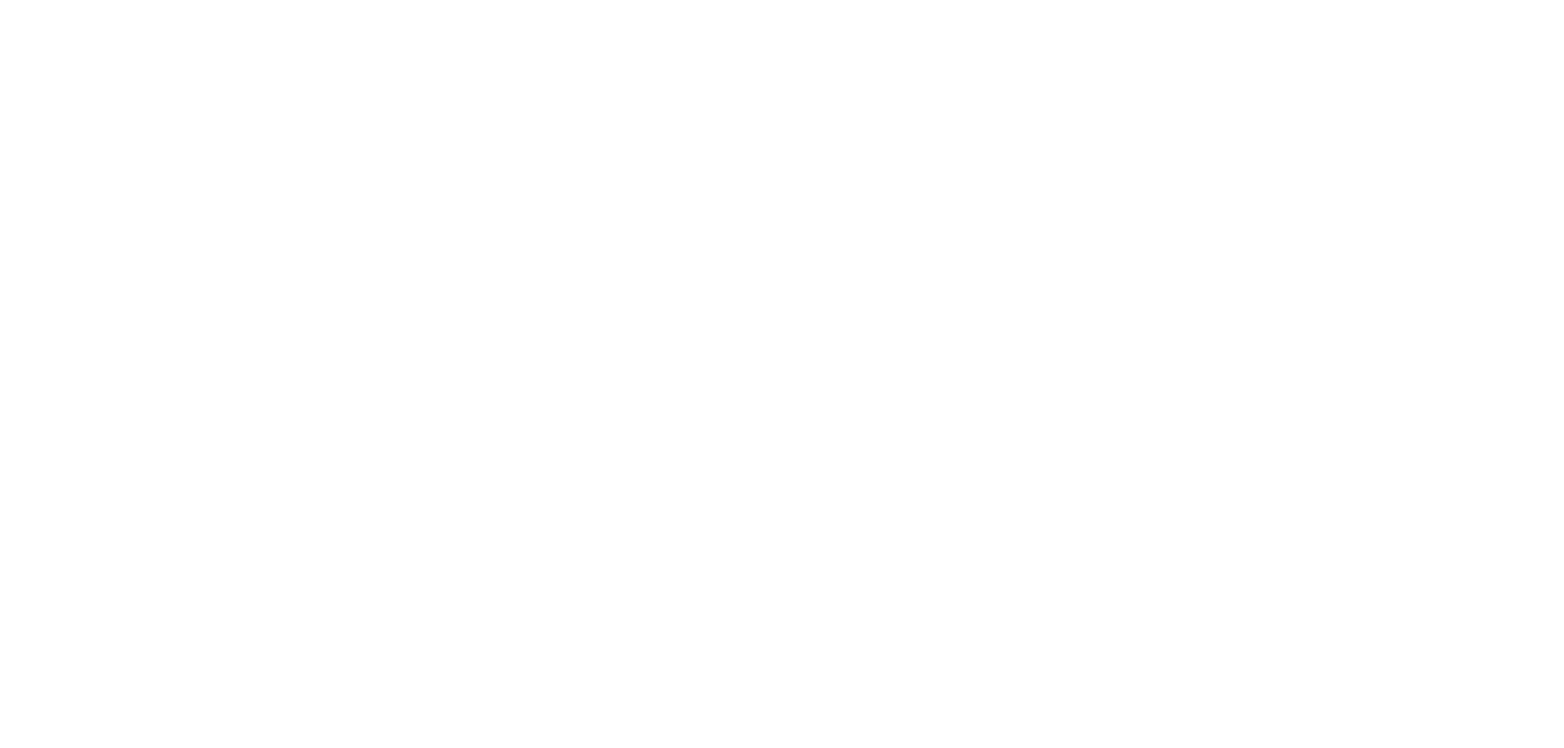
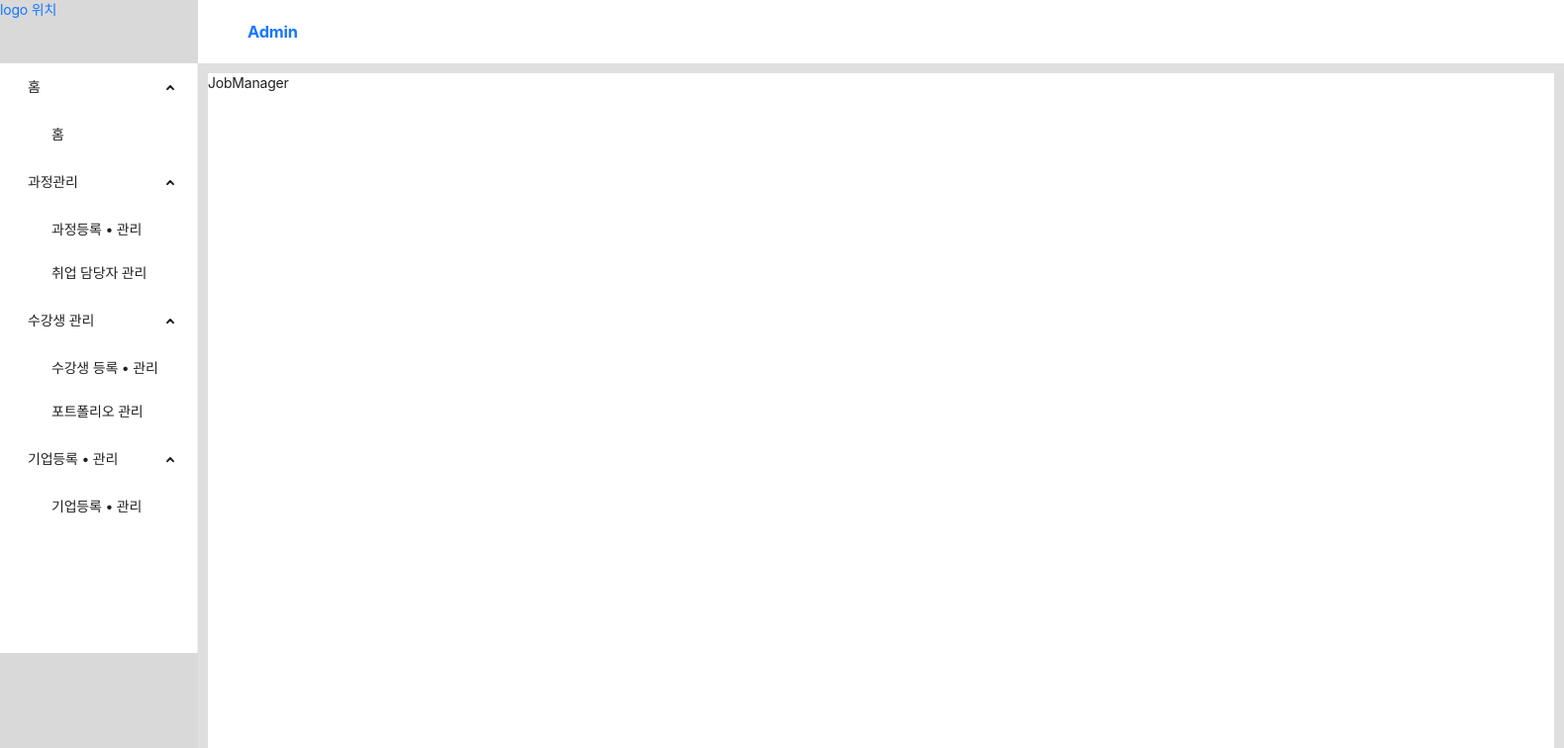
Before and after one commit to gyeongisung/greenJobGO-Front-Admin, a React (Create React App) app: page /jobmanager in a window 1280 px wide. Shown: the top 756 px of the page at 99% size, 1580 px wide, since content can reach past the window. Built offline with nearby package versions, Linux system fonts and the light colour scheme; a web font is replaced by a local one.

Commit message:
feat : 관리자 페이지 전체 레이아웃 수정

```diff
--- a/package.json
+++ b/package.json
@@ -11,6 +11,7 @@
     "@testing-library/jest-dom": "^5.17.0",
     "@testing-library/react": "^13.4.0",
     "@testing-library/user-event": "^13.5.0",
+    "antd": "^5.12.5",
     "axios": "^1.6.2",
     "eslint": "^8.56.0",
     "react": "^18.2.0",
--- a/src/App.js
+++ b/src/App.js
@@ -1,7 +1,7 @@
 import "./App.css";
 import { Route, Routes } from "react-router";
 import Login from "./pages/Login";
-import Layout from "./pages/Layout";
+import AdminLayout from "./pages/AdminLayout";
 import Home from "./pages/Home";
 import ClassMgmt from "./pages/ClassMgmt";
 import StudentMgmt from "./pages/StudentMgmt";
@@ -10,22 +10,33 @@
 import PortfolioMgmt from "./pages/PortfolioMgmt";
 import CompanyAuth from "./pages/CompanyAuth";
 import Register from "./pages/Register";
+import JobManager from "./pages/JobManager";
 
 function App() {
   return (
     <>
       <Routes>
-        <Route path="/" element={<Login />}></Route>
-        <Route element={<Layout />}>
+        {/* 로그인 페이지 */}
+        <Route path="/" element={<Login />} />
+        <Route element={<AdminLayout />}>
+          {/* 관리자 인트로 */}
           <Route path="/home" element={<Home />} />
+          {/* 수업 과정 관리 */}
           <Route path="/class" element={<ClassMgmt />} />
+          {/* 취업담당자 관리 */}
+          <Route path="/jobmanager" element={<JobManager />} />
+          {/* 수강생 등록 */}
           <Route path="/register" element={<Register />} />
+          {/* 수강생 관리 */}
           <Route path="/student" element={<StudentMgmt />} />
+          {/* 수강생 포트폴리오 관리 */}
           <Route path="/portfolio" element={<PortfolioMgmt />} />
+          {/* 기업 관리 */}
           <Route path="/company" element={<CompanyMgmt />} />
+          {/* 기업 권한 */}
           <Route path="/companyauth" element={<CompanyAuth />} />
         </Route>
-        <Route path="*" elemen={<NotFound />} />
+        <Route path="*" element={<NotFound />} />
       </Routes>
     </>
   );
--- /dev/null
+++ b/src/components/AsideAdm.js
@@ -0,0 +1,93 @@
+import React from "react";
+import { SideMenuWrap } from "../styles/AsideStyle";
+import Sider from "antd/es/layout/Sider";
+import { Menu } from "antd";
+import SubMenu from "antd/es/menu/SubMenu";
+import { Link } from "react-router-dom";
+
+const AsideAdm = () => {
+  const menuItems = [
+    {
+      key: "home",
+      // icon: <ShoppingOutlined />,
+      title: "홈",
+      items: [{ key: "1", link: "/home", label: "홈" }],
+    },
+    {
+      key: "sub1",
+      // icon: <UserOutlined />,
+      title: "과정관리",
+      items: [
+        {
+          key: "2",
+          link: "/class",
+          label: "과정등록 • 관리",
+        },
+        {
+          key: "3",
+          link: "/jobmanager",
+          label: "취업 담당자 관리",
+        },
+      ],
+    },
+    {
+      key: "sub2",
+      // icon: <ShopOutlined />,
+      title: "수강생 관리",
+      items: [
+        {
+          key: "5",
+          link: "/student",
+          label: "수강생 등록 • 관리",
+        },
+        {
+          key: "6",
+          link: "/portfolio",
+          label: "포트폴리오 관리",
+        },
+      ],
+    },
+    {
+      key: "sub3",
+      // icon: <LaptopOutlined />,
+      title: "기업등록 • 관리",
+      items: [{ key: "8", link: "/company", label: "기업등록 • 관리" }],
+    },
+  ];
+  return (
+    <SideMenuWrap>
+      <Sider
+        style={{
+          height: "100vh",
+        }}
+      >
+        <div className="sidemenu-logo-div">
+          <Link to="/home">logo 위치</Link>
+        </div>
+        <Menu
+          mode="inline"
+          collapsed="true"
+          // defaultSelectedKeys={[defaultSide]}
+          defaultOpenKeys={menuItems.map(item => item.key)}
+        >
+          {menuItems.map(menuItem => (
+            <SubMenu
+              key={menuItem.key}
+              icon={menuItem.icon}
+              title={menuItem.title}
+            >
+              {menuItem.items.map(item => (
+                <Menu.Item key={item.key}>
+                  <Link to={item.link}>{item.label}</Link>
+                </Menu.Item>
+              ))}
+            </SubMenu>
+          ))}
+        </Menu>
+        <div className="end-menu"></div>
+      </Sider>
+    </SideMenuWrap>
+  );
+};
+
+export default AsideAdm;
--- /dev/null
+++ b/src/components/HeaderAdm.js
@@ -0,0 +1,33 @@
+import React from "react";
+import { HeaderWrap } from "../styles/HeaderStyle";
+import { Layout } from "antd";
+import { Link } from "react-router-dom";
+
+const HeaderAdm = () => {
+  const { Header } = Layout;
+
+  const handleClick = () => {
+    return;
+  };
+  return (
+    <>
+      <Layout>
+        <Header
+          style={{
+            background: `#ffffff`,
+          }}
+        >
+          <HeaderWrap>
+            <div>
+              <Link to="/home" onClick={handleClick}>
+                <h3>Admin</h3>
+              </Link>
+            </div>
+          </HeaderWrap>
+        </Header>
+      </Layout>
+    </>
+  );
+};
+
+export default HeaderAdm;
--- /dev/null
+++ b/src/pages/AdminLayout.js
@@ -0,0 +1,120 @@
+import React, { useEffect, useState } from "react";
+import Aside from "../components/AsideAdm";
+import { Outlet, useLocation, useParams } from "react-router";
+import { ContentWrap } from "../styles/LayoutStyle";
+import { Breadcrumb, Layout } from "antd";
+import { Link } from "react-router-dom";
+import { Content } from "antd/es/layout/layout";
+import HeaderAdm from "../components/HeaderAdm";
+import AsideAdm from "../components/AsideAdm";
+
+const AdminLayout = () => {
+  const { Header, Content } = Layout;
+
+  const { pathname } = useLocation();
+  // const { iproduct } = useParams();
+  // pathname에서 /admin/ 는 제외처리
+  // const listPathName = pathname.slice(7);
+
+  // 네비게이션 gnb state
+  // const [breadCrumbGnb, setBreadCrumbGnb] = useState("");
+  // 네비게이션 lnb title state
+  // const [breadCrumbLnbTitle, setBreadCrumbLnbTitle] = useState("");
+  // 네비게이션 lnb path state
+  // const [breadCrumbLnbPath, setBreadCrumbLnbPath] = useState("");
+  // 관리자페이지 - lnb 데이터
+  const lnbData = [
+    {
+      title: "과정등록 • 관리",
+      path: "class",
+    },
+    {
+      title: "취업 담당자 관리",
+      path: "jobmanager",
+    },
+    {
+      title: "수강생 등록 • 관리",
+      path: "student",
+    },
+    {
+      title: "포트폴리오 관리",
+      path: "portfolio",
+    },
+    {
+      title: "기업등록 • 관리",
+      path: "company",
+    },
+  ];
+
+  // 관리자페이지 - 네비게이션 데이터
+  // const breadcrumbItems = [
+  //   {
+  //     title: <Link to="/home">Home</Link>,
+  //   },
+  //   {
+  //     title: breadCrumbGnb,
+  //   },
+  //   {
+  //     title: breadCrumbLnbTitle,
+  //   },
+  // ];
+  // const findPath = lnbData.find(item => item.path === listPathName);
+  // useEffect(() => {
+  //   findPath;
+  //   // gnb 데이터 갱신
+  //   if (pathname.includes("member")) {
+  //     setBreadCrumbGnb("회원관리");
+  //   } else if (pathname.includes("store")) {
+  //     setBreadCrumbGnb("매장관리");
+  //   } else if (pathname.includes("order")) {
+  //     // console.log("order 포함되었어요");
+  //     setBreadCrumbGnb("주문관리");
+  //   } else if (pathname.includes("product")) {
+  //     // console.log("product 포함되었어요");
+  //     setBreadCrumbGnb("상품관리");
+  //   } else {
+  //     // console.log("메인이에요");
+  //     setBreadCrumbGnb("");
+  //   }
+  //   // lnb 데이터 갱신
+  //   if (findPath) {
+  //     setBreadCrumbLnbTitle(findPath.title);
+  //     setBreadCrumbLnbPath(findPath.path);
+  //     // console.log("제목", breadCrumbLnbTitle);
+  //     // console.log("path이름", breadCrumbLnbPath);
+  //   } else {
+  //     setBreadCrumbLnbTitle("");
+  //   }
+  // }, [pathname]);
+  return (
+    <>
+      <Layout>
+        {/* 관리자페이지 - 사이드메뉴 */}
+        <AsideAdm />
+        {/* 관리자페이지 - 네비게이션 */}
+        {/* <div className="breadcrumb-wrap">
+            {breadCrumbLnbTitle !== "" && (
+              <Breadcrumb items={breadcrumbItems} />
+              )}
+            </div> */}
+        {/* <div className="layout-box"> */}
+        {/* 관리자페이지 - 페이지 이름 표시 */}
+        {/* {breadCrumbLnbTitle !== "" && ( */}
+        {/* <div className="pg-title"> */}
+        {/* <h2>{breadCrumbLnbTitle}</h2> */}
+        {/* </div> */}
+        {/* )} */}
+        <ContentWrap>
+          <Layout>
+            <HeaderAdm />
+            <Content>
+              <Outlet />
+            </Content>
+          </Layout>
+        </ContentWrap>
+      </Layout>
+    </>
+  );
+};
+
+export default AdminLayout;
--- /dev/null
+++ b/src/pages/JobManager.js
@@ -0,0 +1,9 @@
+import React from 'react'
+
+const JobManager = () => {
+  return (
+    <div>JobManager</div>
+  )
+}
+
+export default JobManager
--- a/src/styles/AsideStyle.js
+++ b/src/styles/AsideStyle.js
@@ -1,49 +1,34 @@
 import styled from "@emotion/styled";
 
-export const AsideWrap = styled.div`
+export const SideMenuWrap = styled.div`
   position: relative;
+  height: calc(100vh - 60px);
 
-  .gnb-wrap {
-    width: 100%;
-    .gnb {
-      color: white;
-      > li {
-        position: relative;
-        height: 80px;
-        font-size: 23px;
-        font-weight: 500;
-        /* text-align: start; */
-        line-height: 80px;
-        /* padding-left: 20px; */
-        cursor: pointer;
-        overflow: hidden;
-        transition: height 0.3s ease;
-        border-bottom: 2px solid #d2d2d2;
-        &.active {
-          height: 200px;
-        }
-        > span {
-          display: block;
-        }
-        .sub-menu {
-          > li {
-            height: 60px;
-            font-size: 18px;
-            line-height: 60px;
-            font-weight: 400;
-            cursor: pointer;
-            overflow: hidden;
-            transition: height 0.3s ease;
-            border-top: 2px solid #d2d2d2;
-            span {
-              padding-left: 20px;
-              &:hover {
-                color: #006dab;
-              }
-            }
-          }
-        }
-      }
-    }
+  .sidemenu-logo-div {
+    /* width: 100%; */
+    height: 64px;
+    background: #d9d9d9;
+  }
+
+  .ant-menu {
+    height: calc(100% - 60px);
+  }
+  .ant-menu-sub.ant-menu-inline {
+    background: #ffffff !important;
+  }
+  .ant-menu .ant-menu-item {
+    border-radius: 0;
+  }
+  .ant-menu .ant-menu-submenu-title {
+    border-radius: 0;
+  }
+  .end-menu {
+    position: fixed;
+    bottom: 0;
+    left: 0;
+    background: #d9d9d9;
+    width: 200px;
+    height: 140px;
+    z-index: 999;
   }
 `;
--- a/src/styles/HeaderStyle.js
+++ b/src/styles/HeaderStyle.js
@@ -1,32 +1,7 @@
 import styled from "@emotion/styled";
 
 export const HeaderWrap = styled.div`
-  background: cyan;
-  > div {
-    width: 36px;
-    height: 36px;
-    font-size: 0;
-    background-position: 3px 1.4px;
-    background-size: 24px;
-    background-color: #fff;
-    border-radius: 50%;
-    margin-right: 10px;
-    display: flex;
-    justify-content: center;
-    align-items: center;
-    overflow: hidden;
-    img {
-      object-fit: cover;
-      background: transparent;
-      width: 100%;
-      height: 100%;
-    }
-  }
-  > span {
-    font-size: 18px;
-    color: #fff;
-    :not(:last-of-type) {
-      margin-right: 10px;
-    }
-  }
+  background: #ffffff;
+  width: 100vw;
+  height: 60px;
 `;
--- a/src/styles/LayoutStyle.js
+++ b/src/styles/LayoutStyle.js
@@ -1,34 +1,12 @@
 import styled from "@emotion/styled";
 
-export const LayoutWrap = styled.div`
-  position: relative;
-  .layout-inner {
-    display: flex;
-    > li {
-      :first-of-type {
-        width: 300px;
-        height: 100vh;
-        background: red;
-      }
-      :last-of-type {
-        width: 100%;
-        .header-wrap {
-          width: 100%;
-          height: 60px;
-        }
-        .content {
-          width: 100%;
-          padding: 10px;
-          height: calc(100vh - 60px);
-          .content-wrap {
-            height: 100%;
-            border-radius: 5px;
-            background: #f7f7f7;
-            padding: 10px;
-            box-shadow: 0px 0.5px 5px 0px rgba(0, 0, 0, 0.2);
-          }
-        }
-      }
-    }
+export const ContentWrap = styled.div`
+  height: calc(100vh - 60px);
+  height: 100vh;
+  background: #ffffff;
+  .ant-layout-content {
+    height: calc(100vh - 60px);
+    background: #ffffff;
+    border: 10px #dfdfdf solid;
   }
 `;
```
Also changed, not shown: src/components/Aside.js (deleted, +0 -19 lines), src/components/Header.js (deleted, +0 -15 lines), src/pages/Layout.js (deleted, +0 -32 lines), 1 other file (tests, documents, lock files or other folders).
